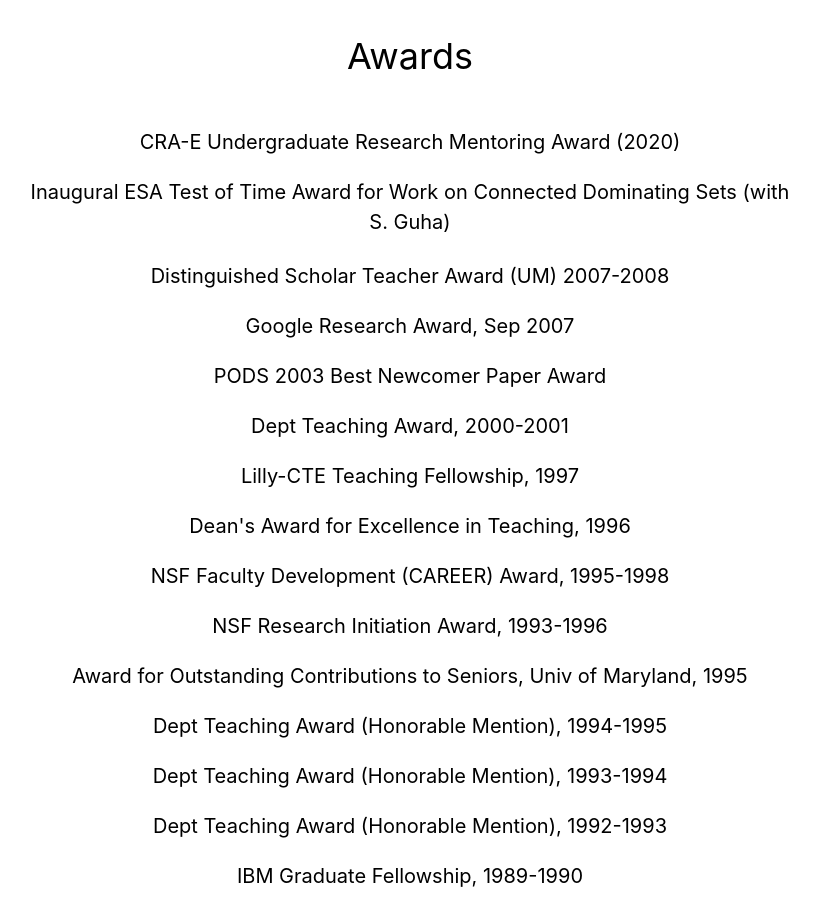
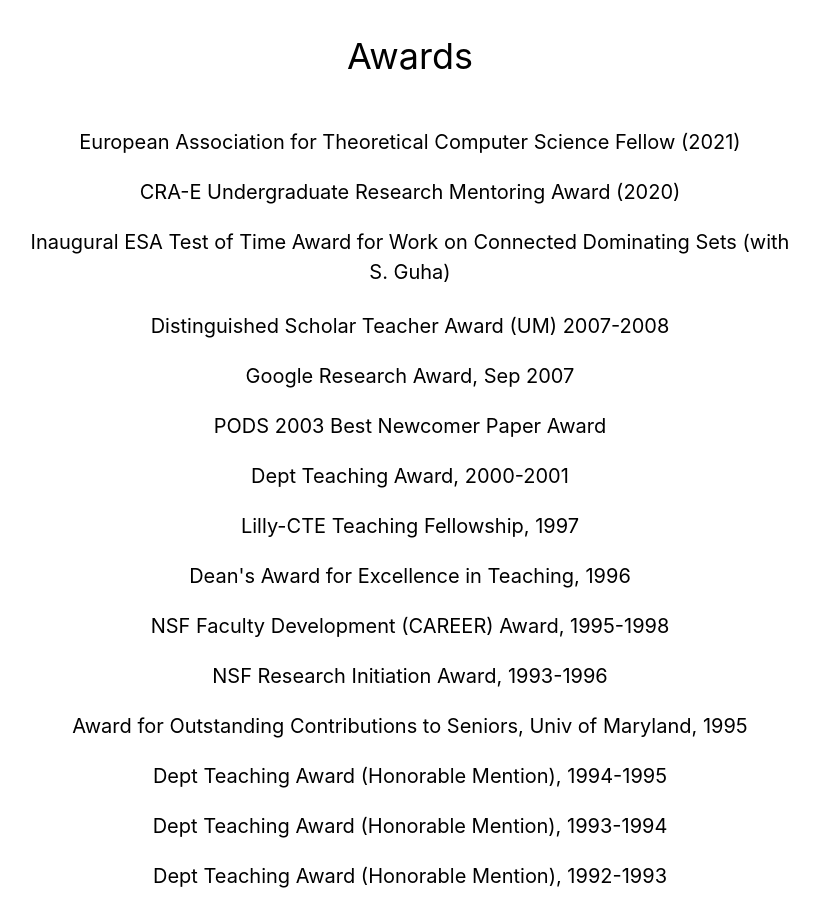
Before and after one commit to roxywilcox/samir-website, a React (Create React App) app: page /bio in a window 1280 px wide. Shown: the part 1300-2216 px from the top of the page, without its empty margins (230-1049 px from the left). Built offline with nearby package versions, Linux system fonts and the light colour scheme.

Commit message:
added award

```diff
--- a/src/components/data/award_data.js
+++ b/src/components/data/award_data.js
@@ -1,4 +1,9 @@
 export const awardDataWithLinks = [
+  {
+    "title": "European Association for Theoretical Computer Science Fellow (2021)",
+    "link": "https://eatcs.org/index.php/component/content/article/1-news/2883--eatcs-fellows-class-of-2021-named",
+
+  },
   {
     "title": "CRA-E Undergraduate Research Mentoring Award (2020)",
     "link": "https://cra.org/lenore-cowen-and-samir-khuller-receive-the-2020-cra-e-undergraduate-research-faculty-mentoring-award/",
```
